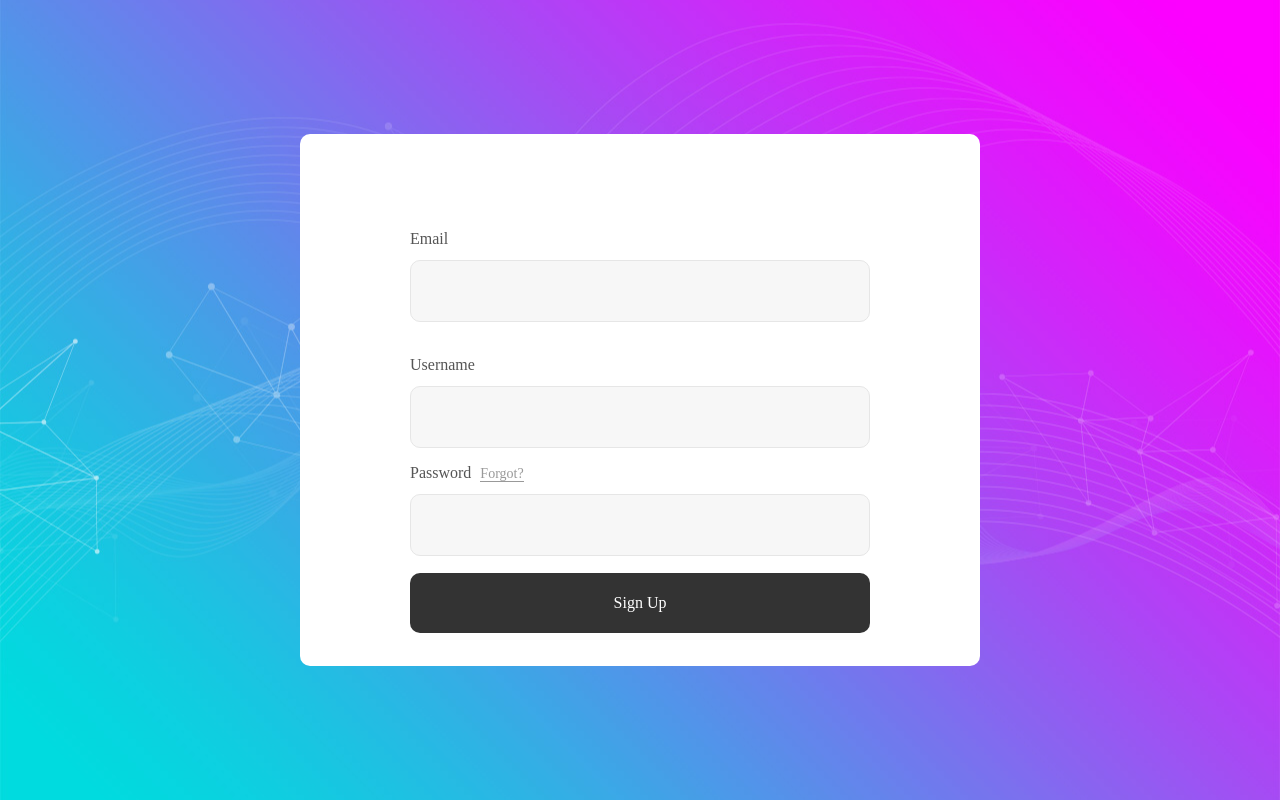
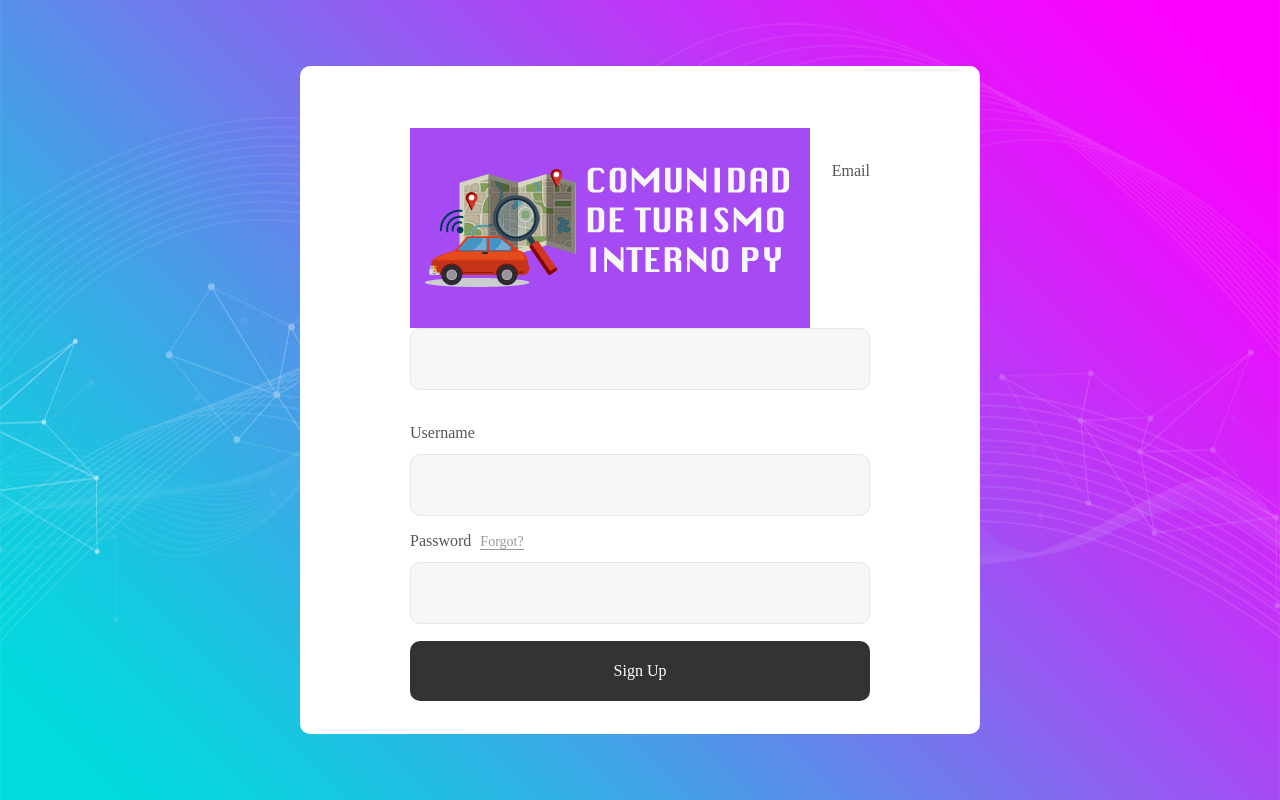
Before and after one commit to padagoal/turismoservice, a Django app: page /register/ in a window 1280 px wide. Run offline with Django 3.2, Linux system fonts and the light colour scheme; some libraries are stand-ins or nearby versions; some web fonts are replaced.

```diff
--- a/templates/Login_v5/register.html
+++ b/templates/Login_v5/register.html
@@ -31,7 +31,7 @@
 <body>
 
 	<div class="limiter">
-		<div class="container-login100" style="background-image: url('{% static 'images/bg-01.jpg'%}');">
+		<div class="container-login100" style="background-image: url('{% static 'login_page/images/bg-01.jpg'%}');">
 			<div class="wrap-login100 p-l-110 p-r-110 p-t-62 p-b-33">
 				<form method="post" class="login100-form validate-form flex-sb flex-w">
                     {% csrf_token %}
@@ -48,6 +48,9 @@
 						<img src="../../TurismoApp/static/images/icons/icon-google.png" alt="GOOGLE">
 						Google
 					</a>-->
+                    <div style="background: #a64bf4;">
+                        <img src="{% static 'travelix/images/logo-cti.png' %}" alt="">
+                    </div>
 					<div class="p-t-31 p-b-9">
 						<span class="txt1">
 							Email
```
